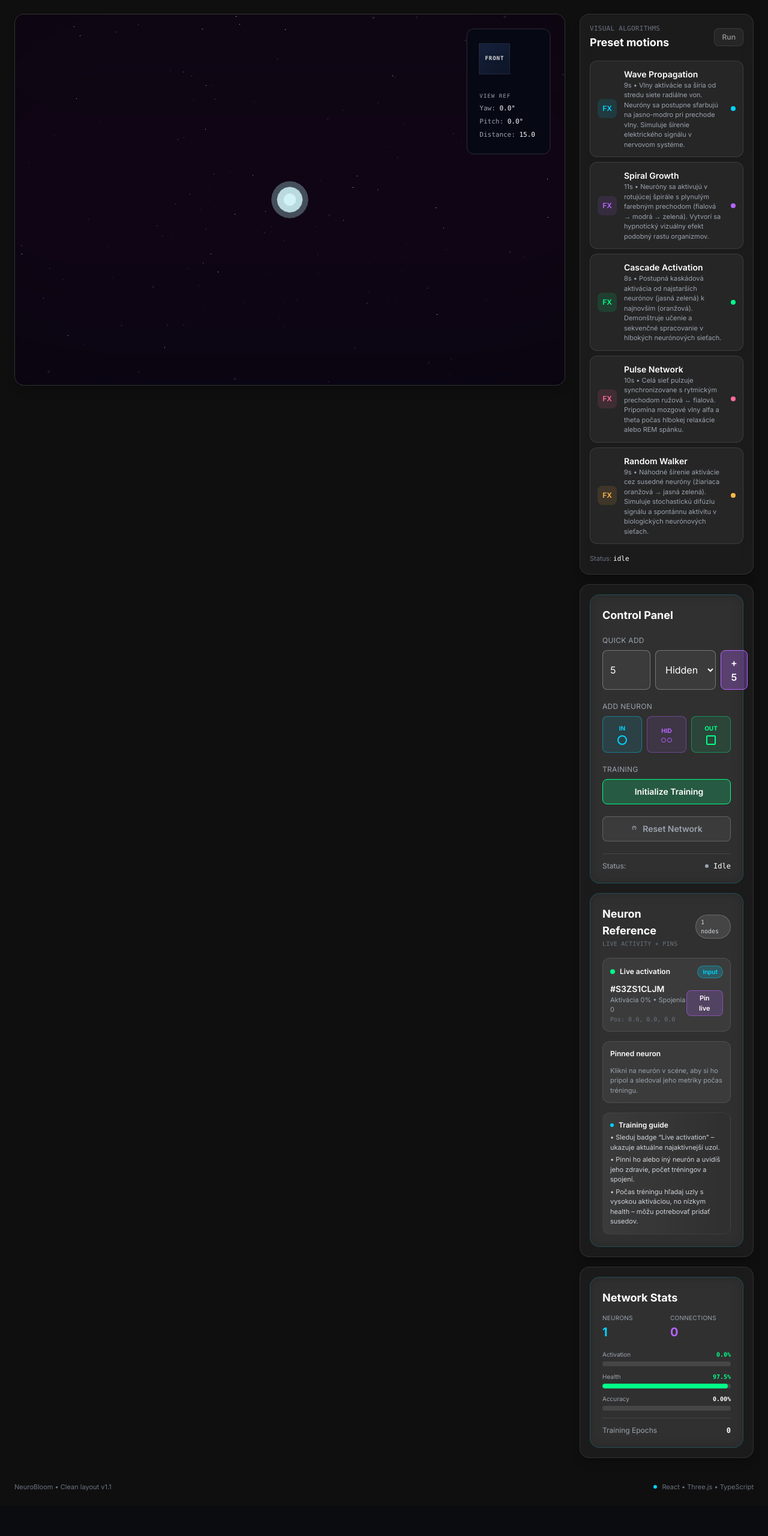
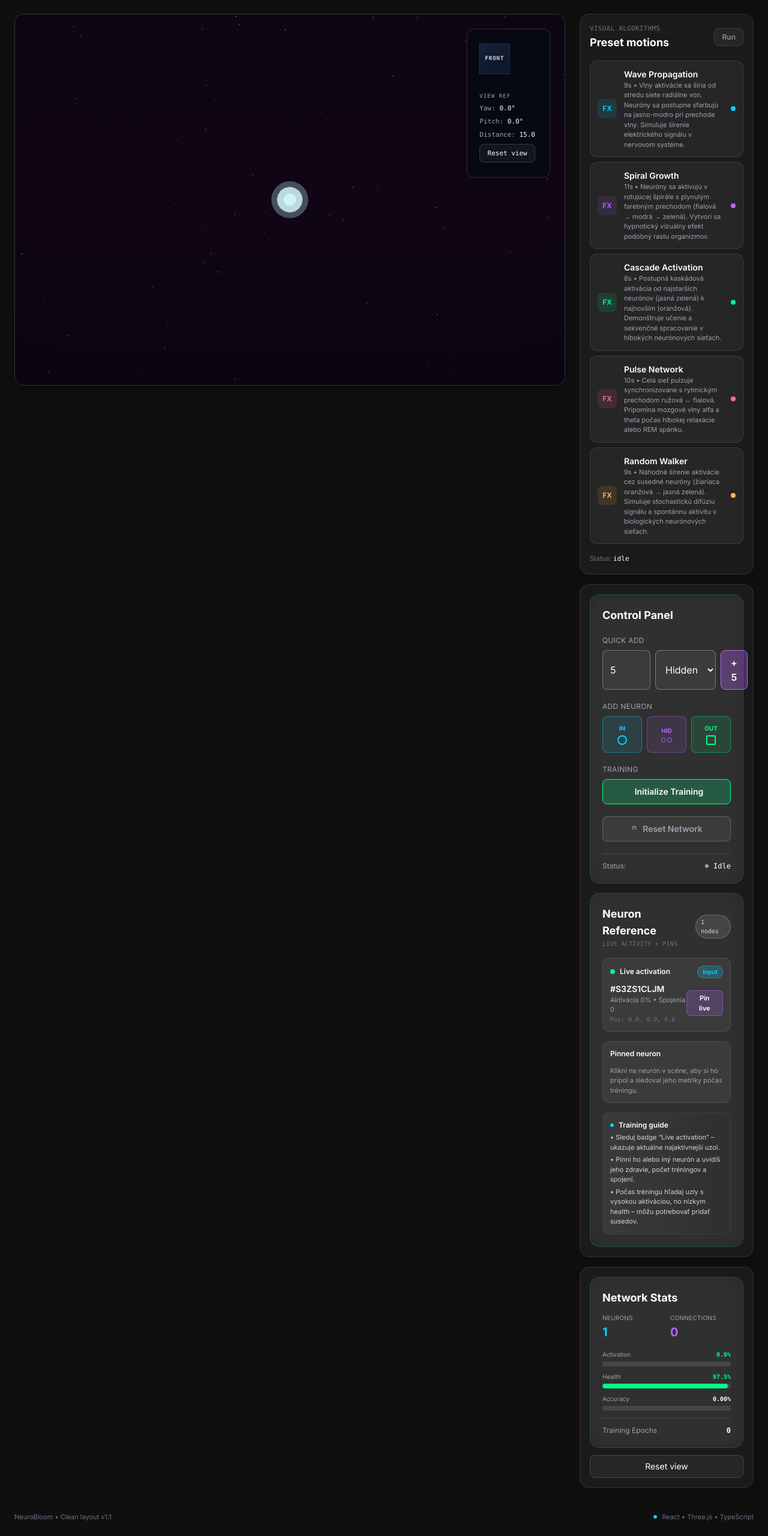
Before and after one commit to Dospalko/neurobloom, a React (Vite) app: page /simulation in a window 1280 px wide. Shown: the part 160-2721 px from the top of the page at 60% size. Before the commit the page ends 2671 px from the top, so only its background shows below. Built offline with nearby package versions, Linux system fonts and the light colour scheme.

Commit message:
fix: inverted reference cube rotation

```diff
--- a/src/components/three/NeuralNetworkScene.tsx
+++ b/src/components/three/NeuralNetworkScene.tsx
@@ -1,4 +1,4 @@
-import { useCallback, useMemo, useRef, useState, type CSSProperties } from "react";
+import { forwardRef, useCallback, useImperativeHandle, useMemo, useRef, useState, type CSSProperties } from "react";
 import { Canvas, useFrame, useThree } from "@react-three/fiber";
 import { Grid, OrbitControls, PerspectiveCamera, Stars, Sparkles, PerformanceMonitor } from "@react-three/drei";
 import * as THREE from "three";
@@ -144,7 +144,7 @@ const ReferenceGrid = () => {
 };
 
 // Always-visible HUD cube showing orientation (front/back/top/bottom/left/right) and camera stats
-const ScreenReference = ({ hud }: { hud: HudData }) => {
+const ScreenReference = ({ hud, onReset }: { hud: HudData; onReset: () => void }) => {
   const { yawDisplay, yawContinuous, pitch, distance } = hud;
   const size = 50;
   const cubeStyle: CSSProperties = {
@@ -152,7 +152,7 @@ const ScreenReference = ({ hud }: { hud: HudData }) => {
     width: `${size}px`,
     height: `${size}px`,
     transformStyle: "preserve-3d",
-    transform: `rotateX(${(-pitch).toFixed(2)}deg) rotateY(${yawContinuous.toFixed(2)}deg)`,
+    transform: `rotateX(${(-pitch).toFixed(2)}deg) rotateY(${(-yawContinuous).toFixed(2)}deg)`,
     transition: "transform 0.08s ease-out",
   };
 
@@ -176,7 +176,7 @@ const ScreenReference = ({ hud }: { hud: HudData }) => {
   return (
     <div className="pointer-events-none absolute top-6 right-6 flex items-start gap-4 text-[10px] font-mono text-gray-300">
       <div
-        className="relative rounded-xl border border-white/10 shadow-[0_0_0_1px_rgba(255,255,255,0.05)]"
+        className="relative rounded-xl border border-white/10 shadow-[0_0_0_1px_rgba(255,255,255,0.05)] pointer-events-auto"
         style={{ padding: "24px 20px", backgroundColor: "rgba(5,10,20,0.75)", backdropFilter: "blur(6px)" }}
       >
         <div style={{ width: `${size}px`, height: `${size}px`, perspective: "720px" }}>
@@ -200,6 +200,12 @@ const ScreenReference = ({ hud }: { hud: HudData }) => {
           <div className="text-white">
             <span className="text-gray-400">Distance:</span> {distance.toFixed(1)}
           </div>
+          <button
+            onClick={onReset}
+            className="mt-3 w-full rounded-lg border border-white/15 bg-white/5 px-3 py-2 text-[11px] text-white hover:border-white/35 hover:bg-white/10 transition"
+          >
+            Reset view
+          </button>
         </div>
       </div>
     </div>
@@ -213,16 +219,37 @@ interface NeuralNetworkSceneProps {
   selectedNeuronId?: string | null;
 }
 
-const NeuralNetworkScene = ({
+export interface NeuralNetworkSceneHandle {
+  resetView: () => void;
+}
+
+const NeuralNetworkScene = forwardRef<NeuralNetworkSceneHandle, NeuralNetworkSceneProps>(
+({
   neurons,
   onNeuronClick,
   highlightedNeuronId,
   selectedNeuronId,
-}: NeuralNetworkSceneProps) => {
+}, ref) => {
   // Zozbieraj všetky spojenia
   const allConnections = neurons.flatMap((neuron) =>
     neuron.connections.map((conn) => ({ ...conn, neuronId: neuron.id }))
   );
+  const cameraRef = useRef<THREE.PerspectiveCamera>(null);
+  const controlsRef = useRef<OrbitControlsImpl>(null);
+  const resetView = useCallback(() => {
+    if (cameraRef.current) {
+      cameraRef.current.position.set(0, 0, 15);
+      cameraRef.current.lookAt(0, 0, 0);
+    }
+    if (controlsRef.current) {
+      controlsRef.current.target.set(0, 0, 0);
+      controlsRef.current.update();
+    }
+  }, []);
+
+  useImperativeHandle(ref, () => ({
+    resetView,
+  }), [resetView]);
   const [hudStats, setHudStats] = useState<HudData>({ yawDisplay: 0, yawContinuous: 0, pitch: 0, distance: 15 });
   const hudRef = useRef(hudStats);
   const handleTrackerUpdate = useCallback((data: HudData) => {
@@ -251,7 +278,7 @@ const NeuralNetworkScene = ({
         <color attach="background" args={["#050510"]} />
         <PerformanceMonitor />
 
-        <PerspectiveCamera makeDefault position={[0, 0, 15]} fov={60} />
+        <PerspectiveCamera ref={cameraRef} makeDefault position={[0, 0, 15]} fov={60} />
         <CameraTracker onChange={handleTrackerUpdate} />
 
         {/* Gradient pozadie */}
@@ -307,6 +334,7 @@ const NeuralNetworkScene = ({
 
         {/* Kontroly */}
         <OrbitControls
+          ref={controlsRef}
           enablePan={true}
           enableZoom={true}
           enableRotate={true}
@@ -319,7 +347,7 @@ const NeuralNetworkScene = ({
         />
       </Canvas>
 
-      <ScreenReference hud={hudStats} />
+      <ScreenReference hud={hudStats} onReset={resetView} />
 
       {/* Info overlay */}
       {neurons.length === 0 && (
@@ -342,6 +370,6 @@ const NeuralNetworkScene = ({
       )}
     </div>
   );
-};
+});
 
 export default NeuralNetworkScene;
--- a/src/pages/SimulationPage.tsx
+++ b/src/pages/SimulationPage.tsx
@@ -1,6 +1,6 @@
-import { useEffect, useState } from "react";
+import { useEffect, useRef, useState } from "react";
 import { useNavigate } from "react-router-dom";
-import NeuralNetworkScene from "../components/three/NeuralNetworkScene";
+import NeuralNetworkScene, { NeuralNetworkSceneHandle } from "../components/three/NeuralNetworkScene";
 import ControlPanel from "../components/ui/ControlPanel";
 import StatsDisplay from "../components/ui/StatsDisplay";
 import AlgorithmPanel from "../components/ui/AlgorithmPanel";
@@ -11,6 +11,7 @@ import { useNeuralNetwork } from "../hooks/useNeuralNetwork";
 const SimulationPage = () => {
   const navigate = useNavigate();
   const [selectedNeuronId, setSelectedNeuronId] = useState<string | null>(null);
+  const sceneRef = useRef<NeuralNetworkSceneHandle>(null);
 
   const {
     neurons,
@@ -98,6 +99,7 @@ const SimulationPage = () => {
           {/* 3D Scene - zaberie 3 stĺpce */}
           <div className="lg:col-span-3 h-[620px] panel overflow-hidden relative">
             <NeuralNetworkScene
+              ref={sceneRef}
               neurons={neurons}
               highlightedNeuronId={activationFocus?.id ?? null}
               selectedNeuronId={selectedNeuronId}
@@ -147,6 +149,12 @@ const SimulationPage = () => {
 
             <div className="panel p-4">
               <StatsDisplay stats={stats} />
+              <button
+                onClick={() => sceneRef.current?.resetView()}
+                className="mt-3 w-full rounded-lg border border-white/15 bg-white/5 px-3 py-2 text-sm text-white hover:border-white/35 hover:bg-white/10 transition"
+              >
+                Reset view
+              </button>
             </div>
           </div>
         </div>
```
